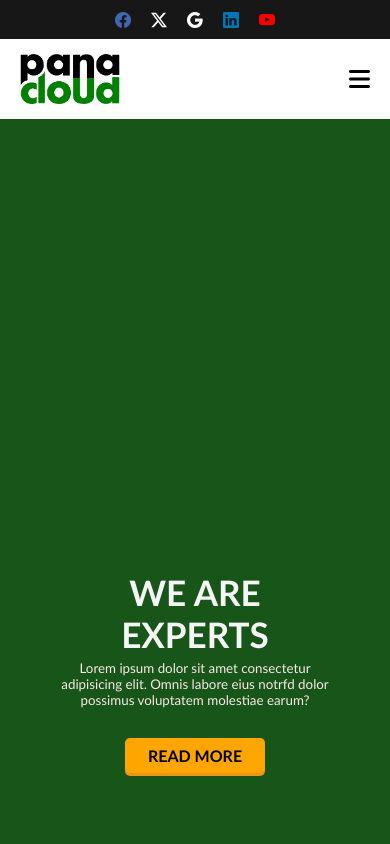
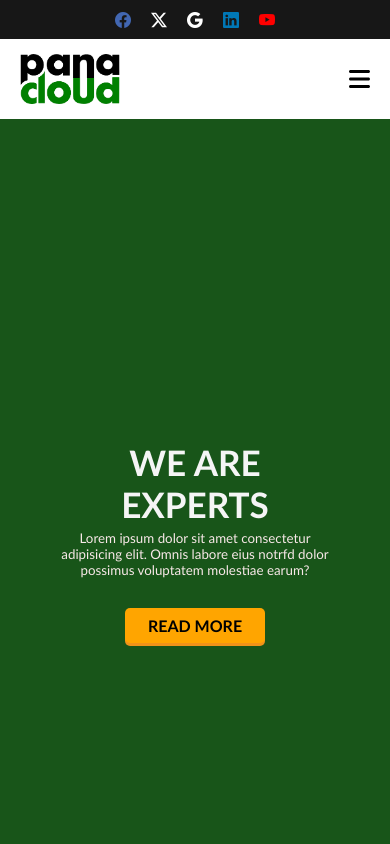
Before and after one commit to Shahab155/Next.Js_CSS_Assignment, a Next.js app: page / in a window 390 px wide. Shown: the top 844 px of the page. Built offline with nearby package versions, Linux system fonts and the light colour scheme.

Commit message:
first commit

```diff
--- a/src/app/style.css
+++ b/src/app/style.css
@@ -50,6 +50,7 @@
   /* ----------------------------  Hero Section --------------------  */
   .hero-content {
     width: 80%;
+    margin-bottom: 240px;
   }
   .hero-content h1 {
     font-size: 9vmin;
@@ -72,6 +73,8 @@
   .advantages-items {
     gap: 3rem;
   }
+
+
 
   /* ---------------------------------------------------- */
   /* ------------------ About section ------------------------ */
```
